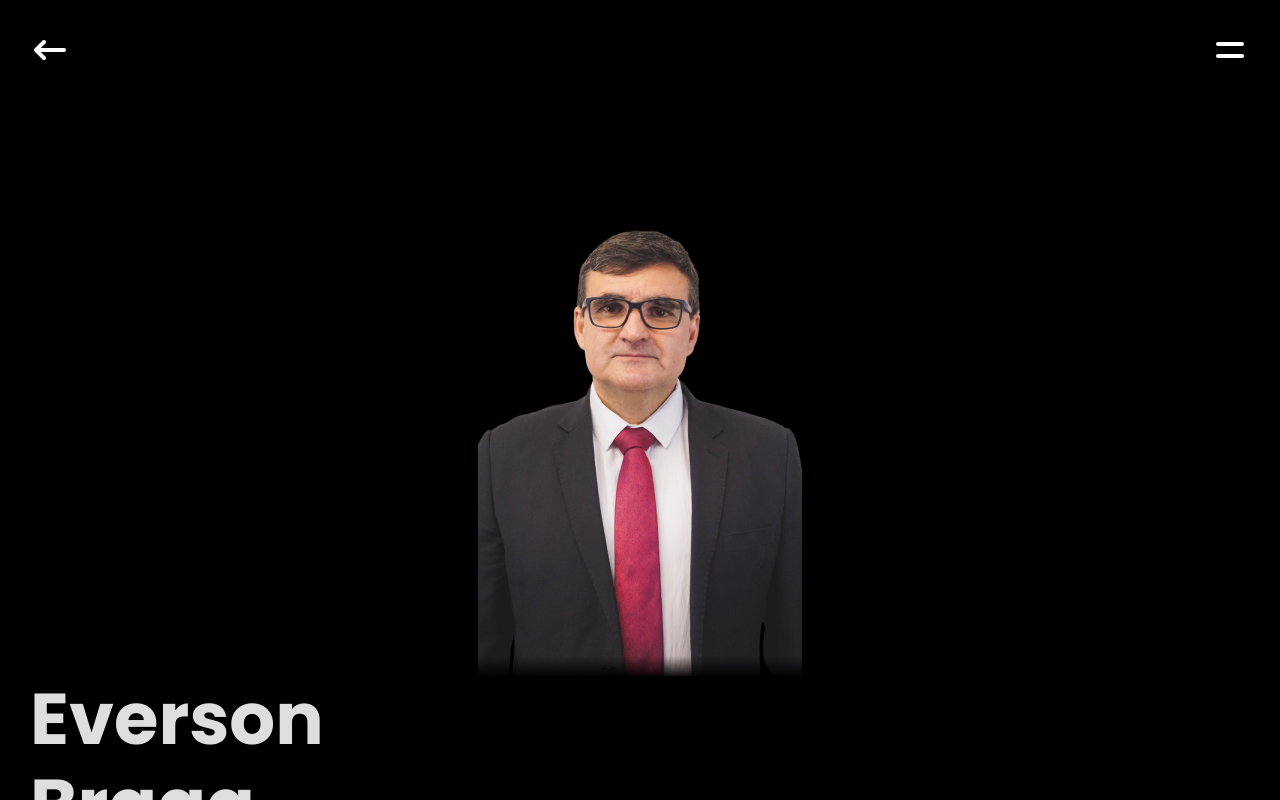
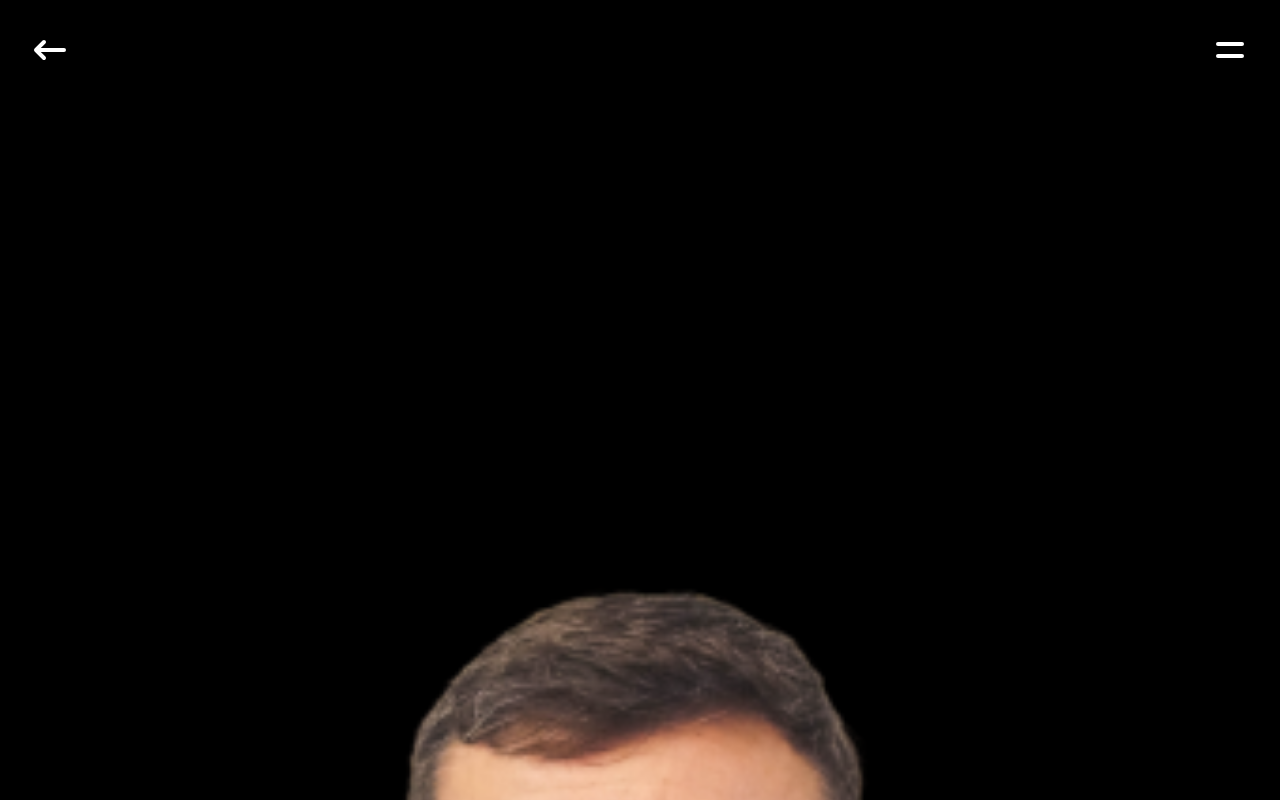
Before and after one commit to luizpaulolppa/site-quadrienal, a React (Create React App) app: page /everson in a window 1280 px wide. Shown: the top 800 px of the page. Built offline with nearby package versions, Linux system fonts and the light colour scheme.

Commit message:
fix image

```diff
--- a/src/pages/EversonBraga/styles.ts
+++ b/src/pages/EversonBraga/styles.ts
@@ -26,9 +26,8 @@ export const ImageContainer = styled.div`
   width: auto;
 
   img {
-    width: fit-content;
+    width: 100%;
   }
-  /* background: linear-gradient(180deg, rgba(19, 14, 11, 0) 0%, #000000 69.58%); */
 `;
 
 export const Name = styled.div`
```
